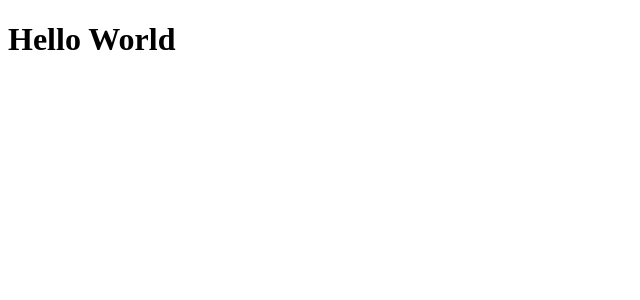
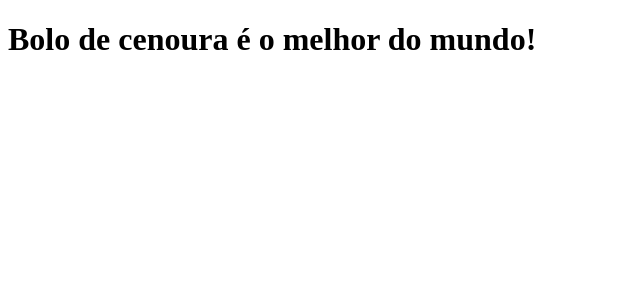
Before and after one commit to paulocod/clone-tabnews, a Next.js app: page / in a window 1280 px wide. Shown: the top 300 px of the page, without its empty margins (0-640 px from the left). Built offline with nearby package versions, Linux system fonts and the light colour scheme.

Commit message:
alterando a frase atual

```diff
--- a/pages/index.js
+++ b/pages/index.js
@@ -1,5 +1,5 @@
 function Home() {
-    return <h1>Hello World</h1>;
+    return <h1>Bolo de cenoura é o melhor do mundo!</h1>;
 }
 
 export default Home;
```
